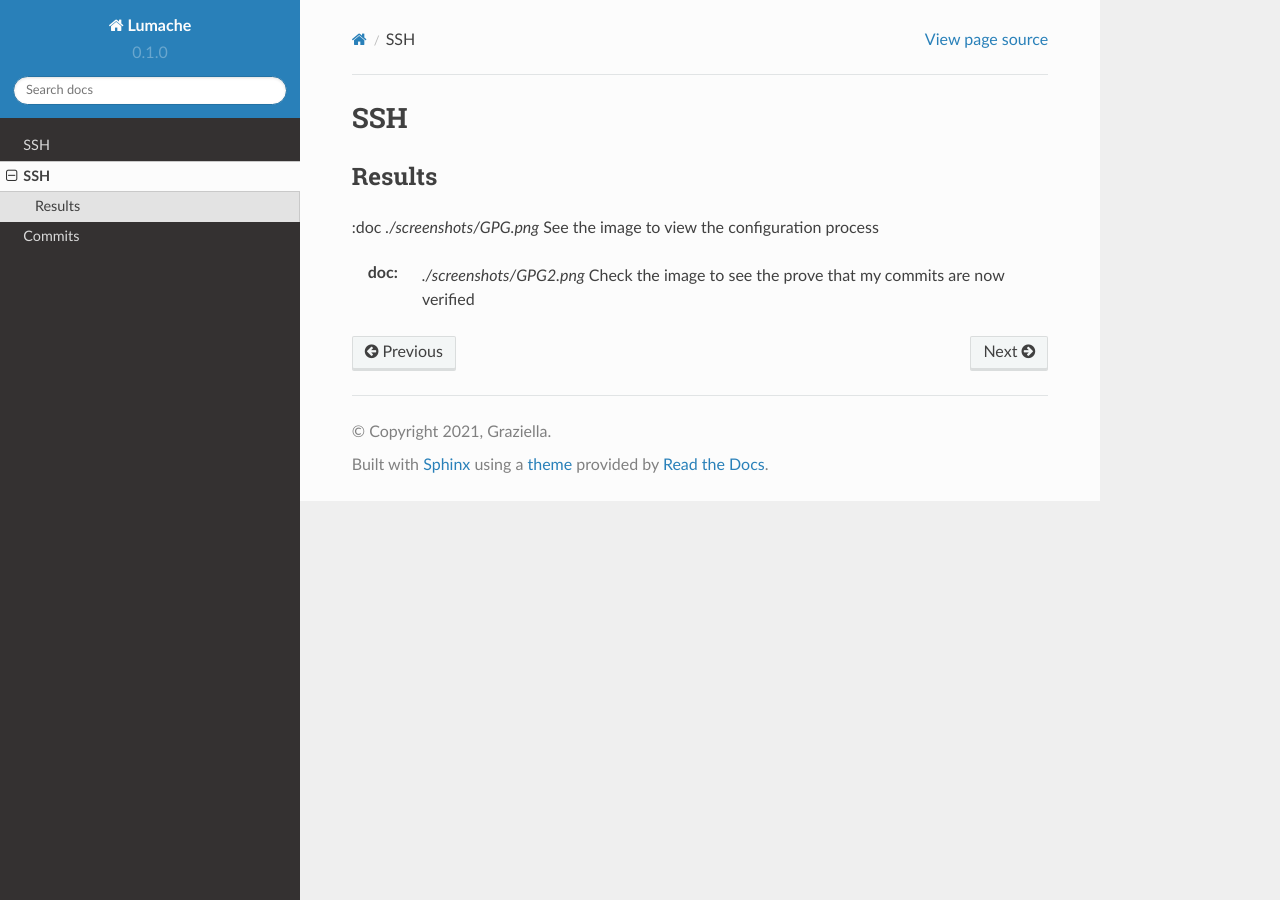
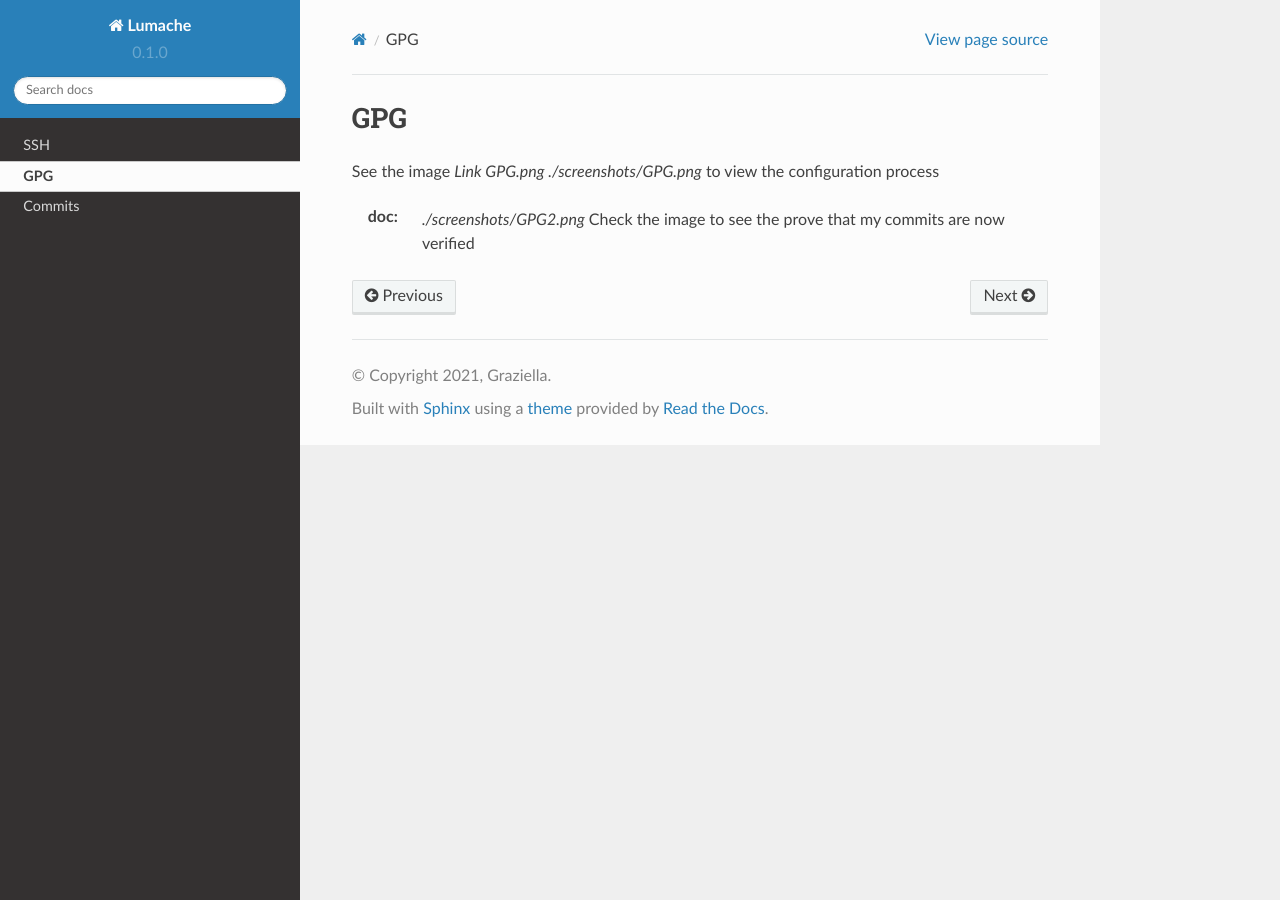
Before and after one commit to bruno-camara/tfsd-emse, a Sphinx documentation site: the page built from docs/source/gpg.rst, in a window 1280 px wide. Built offline with Sphinx 7.4.7 and the Read the Docs theme 2.0.0, drawn with Linux system fonts in a browser that asks for light colours; pages that are not in the unit, such as notebooks, are missing from menus.

Commit message:
update link in the documentation

```diff
--- a/docs/source/gpg.rst
+++ b/docs/source/gpg.rst
@@ -1,11 +1,6 @@
-SSH
+GPG
 ===
 
-.. _results:
-
-Results
-------------------
-
-:doc `./screenshots/GPG.png` See the image to view the configuration process
+See the image `Link GPG.png ./screenshots/GPG.png` to view the configuration process
 
 :doc: `./screenshots/GPG2.png` Check the image to see the prove that my commits are now verified
```
